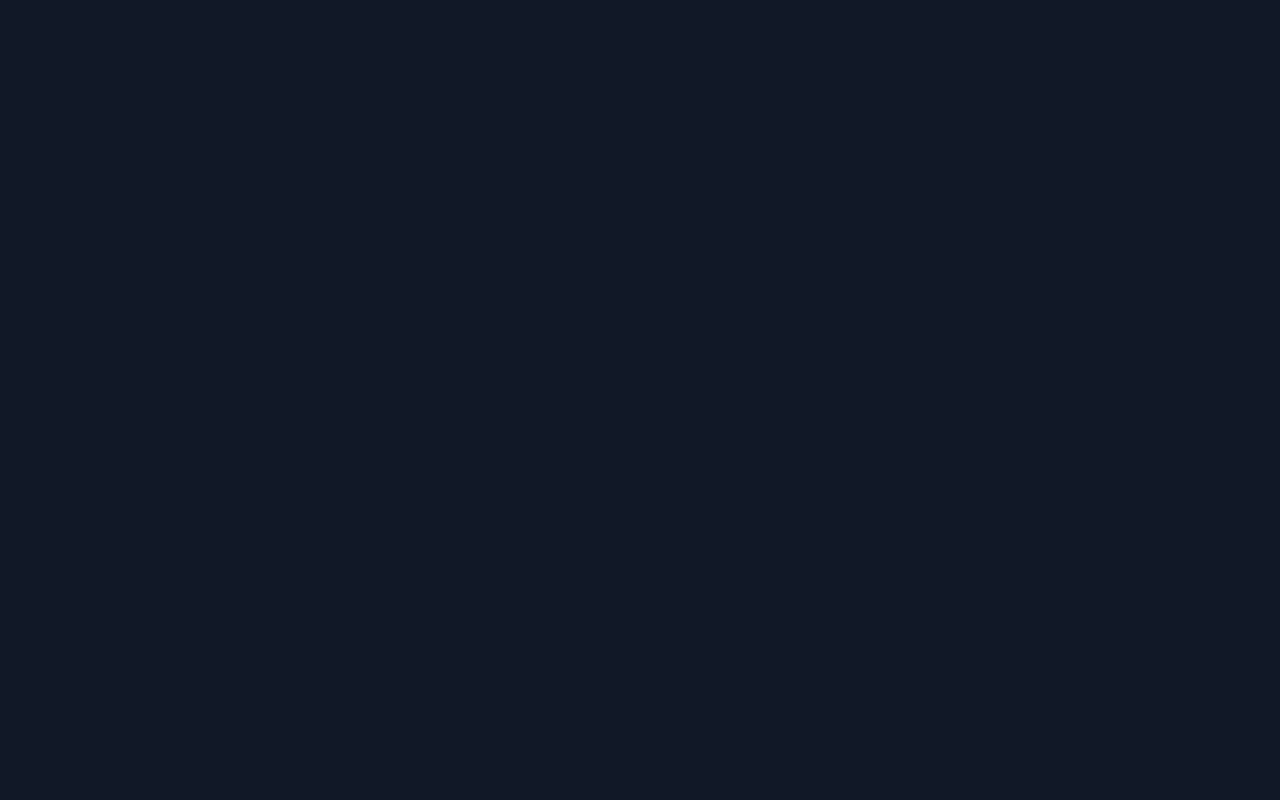
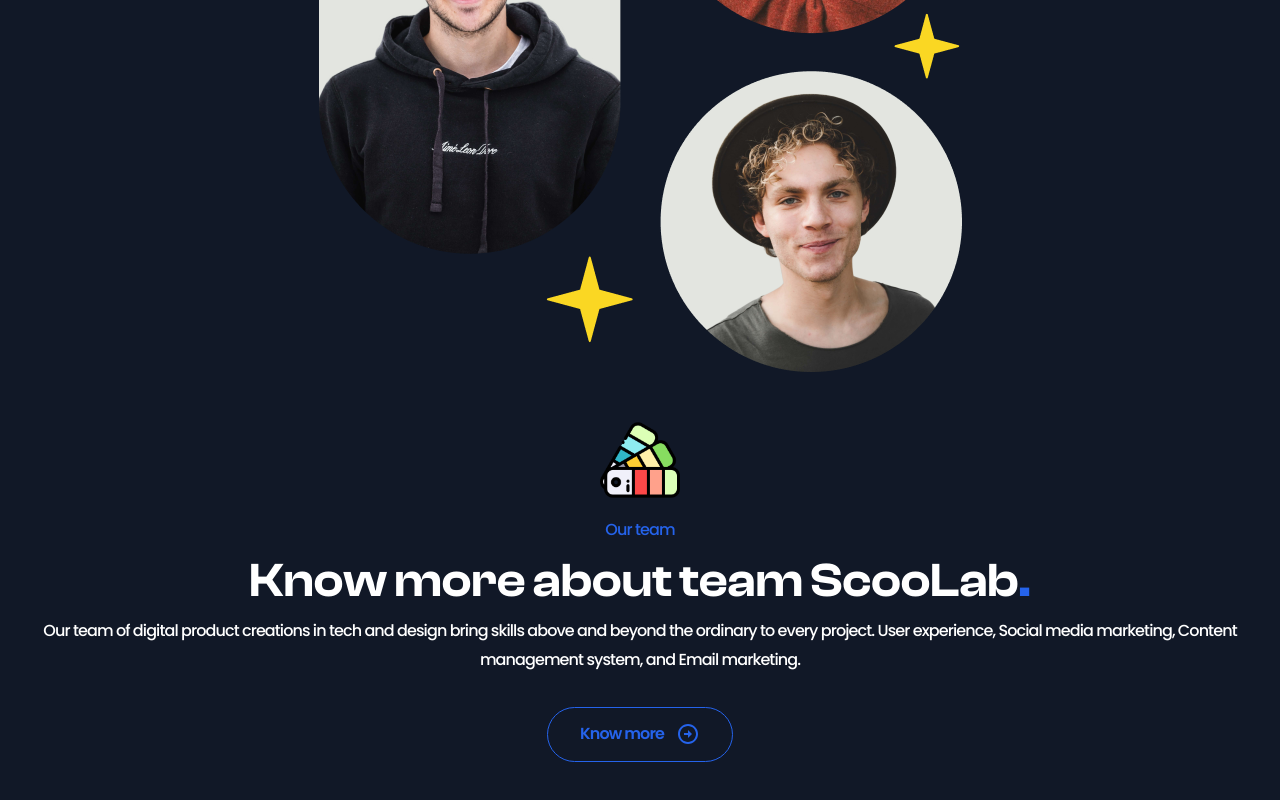
Before and after one commit to fajarfadillahh/scoolab-digital-agency-react-tailwind, a React (Vite) app: page / in a window 1280 px wide. Shown: the part 3330-4130 px from the top of the page. Built offline with nearby package versions, Linux system fonts and the light colour scheme.

Commit message:
create: About - HomePage

```diff
--- a/src/pages/Home.jsx
+++ b/src/pages/Home.jsx
@@ -6,6 +6,7 @@ import Services from "../components/Services";
 
 // import parts
 import Hero from "../parts/HomePage/Hero";
+import About from "../parts/HomePage/About";
 
 const Home = () => {
   return (
@@ -14,6 +15,7 @@ const Home = () => {
         <Header />
         <Hero />
         <Services />
+        <About />
 
         <div className="h-[3000px]" />
       </div>
--- /dev/null
+++ b/src/parts/HomePage/About.jsx
@@ -0,0 +1,37 @@
+import React from "react";
+import { Link } from "react-router-dom";
+import { RiArrowRightCircleLine } from "react-icons/ri";
+
+// import images & icon
+import AboutImg from "../../assets/images/about-img.png";
+import AboutIcon from "../../assets/images/icons/icon-color-palette.png";
+
+const About = () => {
+  return (
+    <section className="section relative">
+      <div className="container grid justify-items-center gap-12">
+        <img src={AboutImg} alt="about img" />
+
+        <div className="text-center">
+          <img src={AboutIcon} alt="about icon" className="mx-auto w-20 pb-4" />
+          <p className="section-subtitle">Our team</p>
+          <h1 className="section-title">
+            Know more about team ScooLab<span className="text-blue-600">.</span>
+          </h1>
+          <p className="section-text pb-8">
+            Our team of digital product creations in tech and design bring
+            skills above and beyond the ordinary to every project. User
+            experience, Social media marketing, Content management system, and
+            Email marketing.
+          </p>
+          <Link to="/" className="btn btn-outline">
+            Know more
+            <RiArrowRightCircleLine className="btn-icon" />
+          </Link>
+        </div>
+      </div>
+    </section>
+  );
+};
+
+export default About;
```
